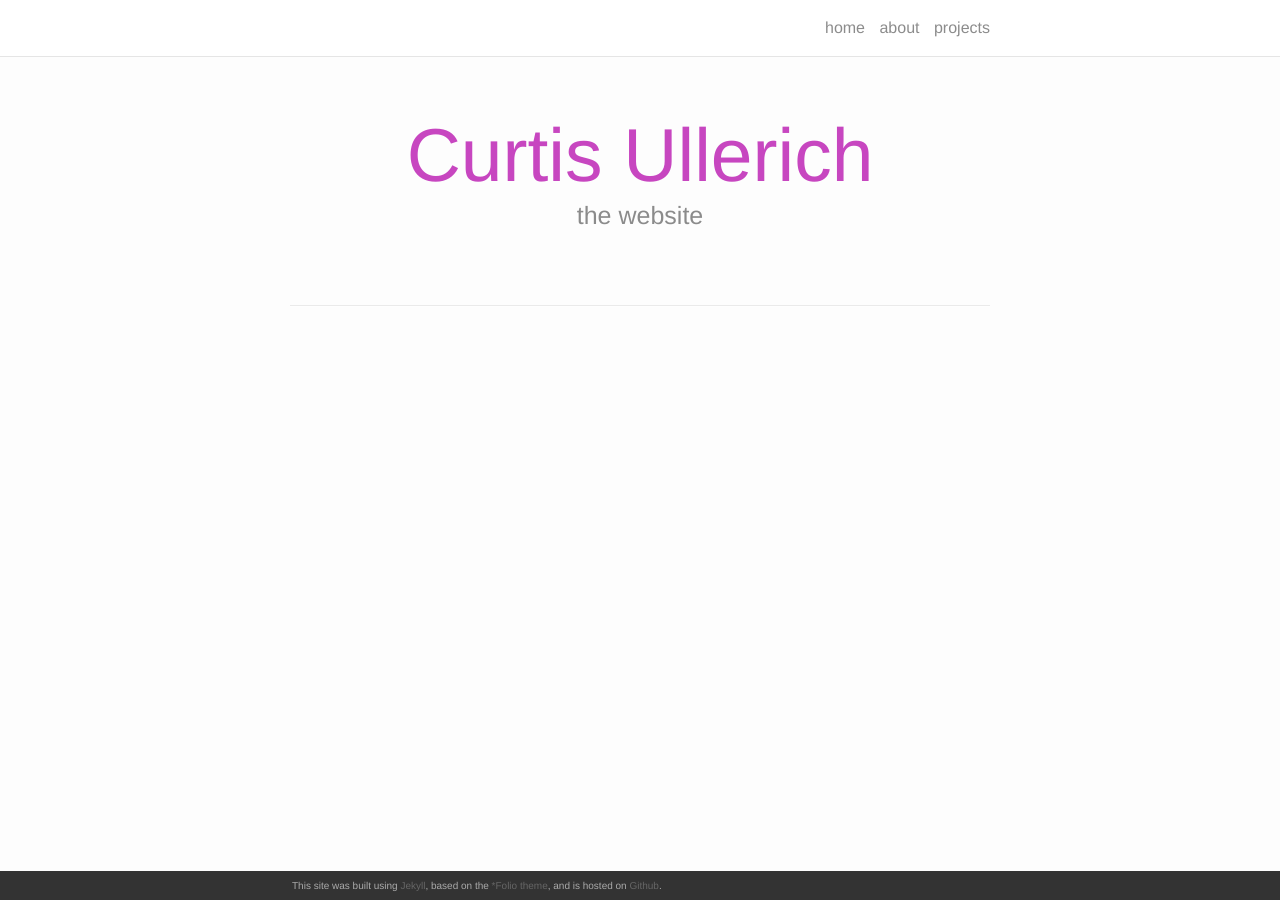
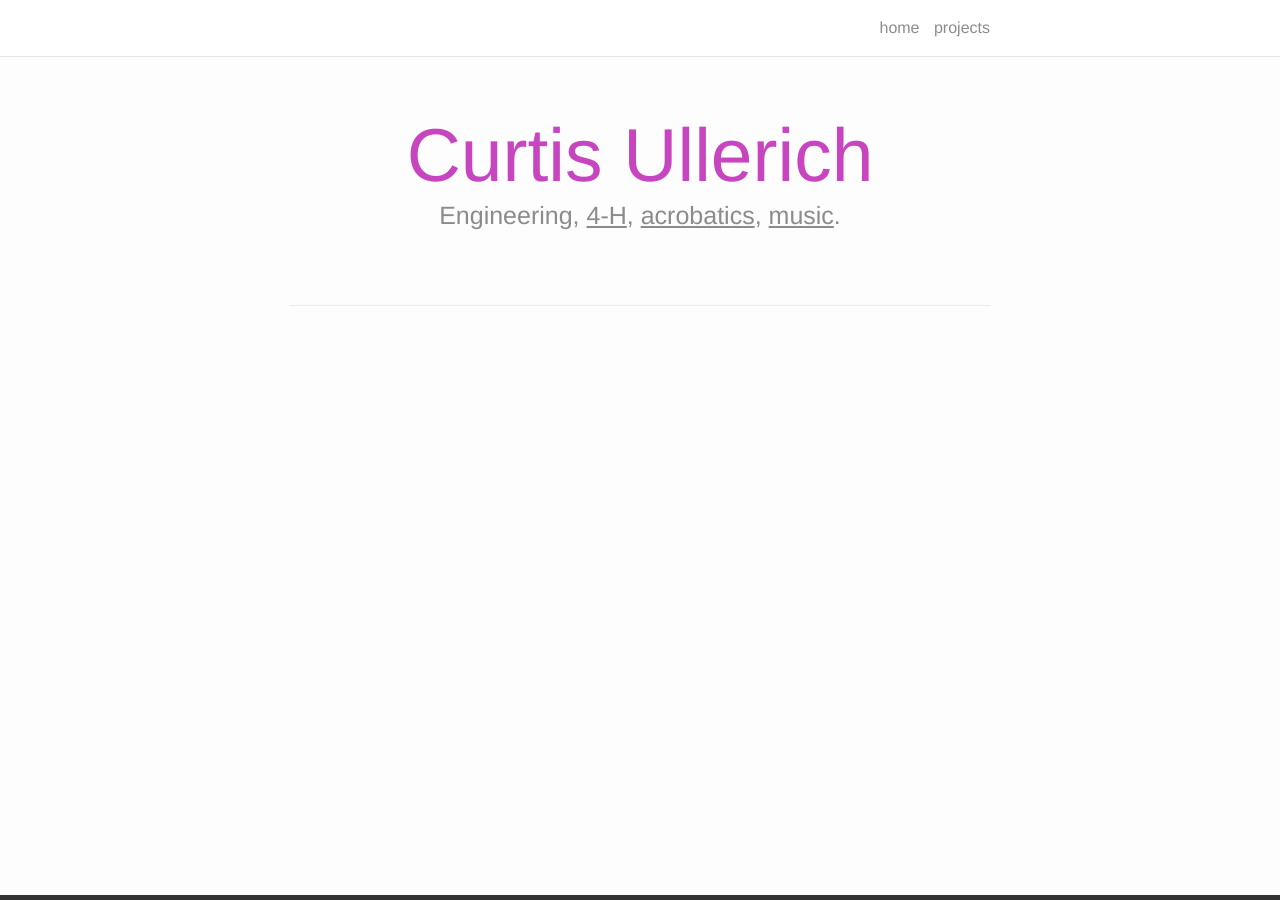
Before and after one commit to meiadvanture/myweb, a Jekyll site: the page built from index.html, in a window 1280 px wide. Built offline with Jekyll 4.4.1, drawn with Linux system fonts in a browser that asks for light colours; nearby versions of some CDN libraries; the list of posts is cut into pages by our own code.

Commit message:
Removed some fluff.

```diff
--- a/_includes/footer.html
+++ b/_includes/footer.html
@@ -1,7 +1,7 @@
 <footer class="site-footer">
 
   <div class="wrapper">
-  	<p>This site was built using <a href="http://jekyllrb.com" target="_blank">Jekyll</a>, based on the <a href="https://github.com/bogoli/-folio", target="_blank">*Folio theme</a>, and is hosted on <a href="https://github.com" target="_blank">Github</a>.</p>
+  	<!-- <p>This site was built using <a href="http://jekyllrb.com" target="_blank">Jekyll</a>, based on the <a href="https://github.com/bogoli/-folio", target="_blank">*Folio theme</a>, and is hosted on <a href="https://github.com" target="_blank">Github</a>.</p> -->
   </div>
 
 </footer>
--- a/_sass/_base.scss
+++ b/_sass/_base.scss
@@ -144,6 +144,10 @@ article a {
     }
 }
 
+.header-bar a {
+    text-decoration: underline;
+}
+
 
 
 /**
--- a/index.html
+++ b/index.html
@@ -4,7 +4,12 @@ layout: default
 
 <div class="header-bar">
   <h1>Curtis Ullerich</h1>
-  <h2>the website</h2>
+  <h2>
+    Engineering,
+    <a href="https://4-h.org/4-h-alumni-community/4-h-alumni-luminaries/#!our-luminaries" target="_blank">4-H</a>,
+    <a href="http://duo.idamayer.com" target="_blank">acrobatics</a>,
+    <a href="https://www.youtube.com/c/curtisullerich" target="_blank">music</a>.
+  </h2>
   <br/>
   <hr>
   <br/>
```
Also changed, not shown: about.md (deleted, +0 -26 lines).
